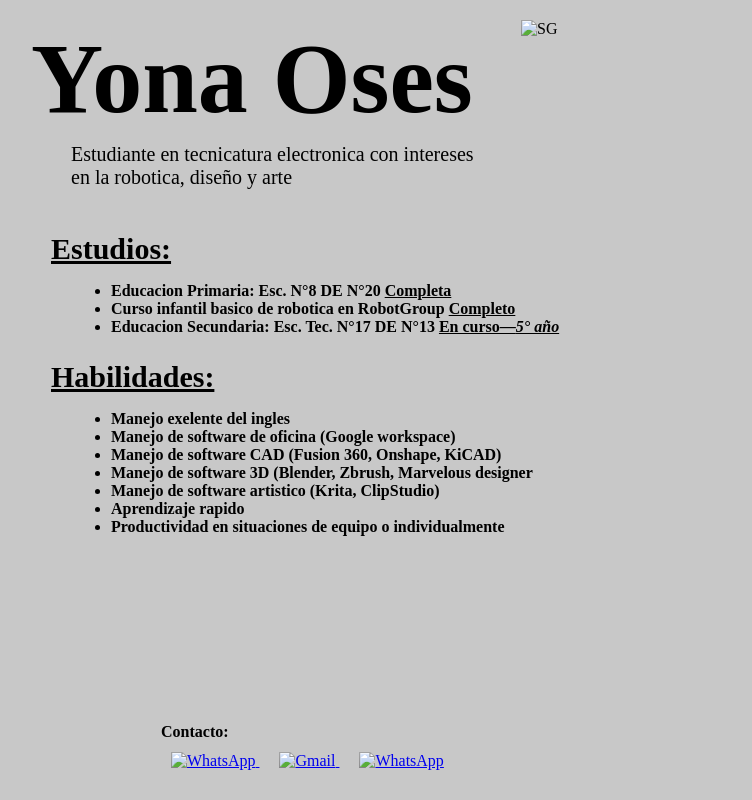
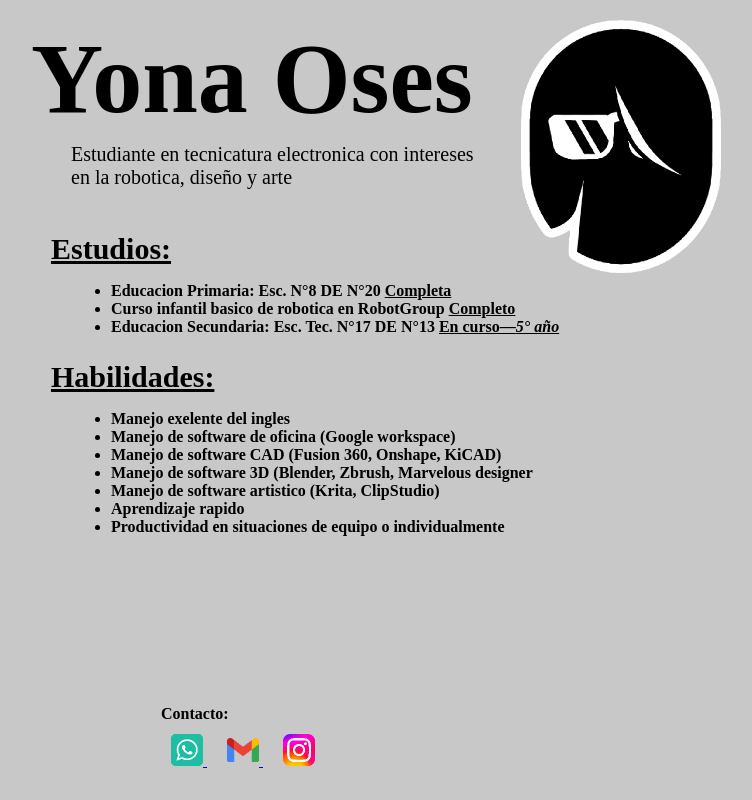
Before and after one commit to soapgreens/Yonacv, a plain HTML site: page index.html in a window 1280 px wide. Shown: the whole page, without its empty margins (179-931 px from the left). Drawn offline with Linux system fonts and the light colour scheme.

Commit message:
Update index.html

```diff
--- a/index.html
+++ b/index.html
@@ -2,12 +2,9 @@
 <!-- saved from url=(0047)file:///home/yona/Downloads/SG-Yona%20Oses.html -->
 <html lang="en"><head><meta http-equiv="Content-Type" content="text/html; charset=UTF-8">
 
-      <link rel="stylesheet" href="./SG-Yona Oses_files/style.css">
-
-
 
          <title>SG-Yona Oses</title>
-        <link rel="icon" type="image/x-icon" href="./SG-Yona Oses_files/soapy logo.png">
+        <link rel="icon" type="image/x-icon" href="https://github.com/soapgreens/Yonacv/blob/main/soapy%20logo.png?raw=true">
 
     </head>
 
@@ -34,7 +31,7 @@
     position: relative;
 ">Estudiante en tecnicatura electronica con intereses <br>en la robotica, diseño y arte
     </p>
-    <img alt="SG" src="./SG-Yona Oses_files/soapy logo.png" style="
+    <img alt="SG" src="https://github.com/soapgreens/Yonacv/blob/main/soapy%20logo.png?raw=true" style="
     width: 200px;
     position: absolute;
     left: 700px;
@@ -105,17 +102,17 @@
 
     <a aria-label="WhatsApp" href="https://wa.me/5491170008108" style="
     padding: 10px;
-"> <img alt="WhatsApp" src="./SG-Yona Oses_files/GBWhatsApp_Pro.png.PNG" style="
+"> <img alt="WhatsApp" src="https://github.com/soapgreens/Yonacv/blob/main/GBWhatsApp_Pro.png.PNG?raw=true" style="
     max-height: 32px;
 ">
 </a>
     <a aria-label="Gmail" href="mailto:yonaoses3@gmail.com" style="
     padding: 10px;
-"> <img alt="Gmail" src="./SG-Yona Oses_files/Gmail_icon_(2020).svg.png.PNG" style="
+"> <img alt="Gmail" src="https://github.com/soapgreens/Yonacv/blob/main/Gmail_icon_(2020).svg.png.PNG?raw=true" style="
     max-height: 32px;
 ">
 </a>
-    <a aria-label="instagram" href="https://www.instagram.com/yonagreens/" style="padding: 10px;"> <img alt="WhatsApp" src="./SG-Yona Oses_files/Instagram_logo_2022.svg.png.PNG" style="
+    <a aria-label="instagram" href="https://www.instagram.com/yonagreens/" style="padding: 10px;"> <img alt="Instagram" src="https://github.com/soapgreens/Yonacv/blob/main/Instagram_logo_2022.svg.png.PNG?raw=true" style="
     max-height: 32px;
 ">
 </a>
```
